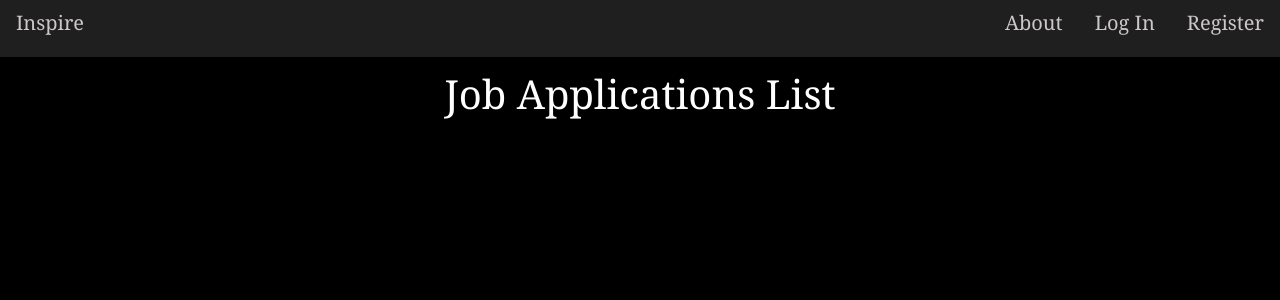
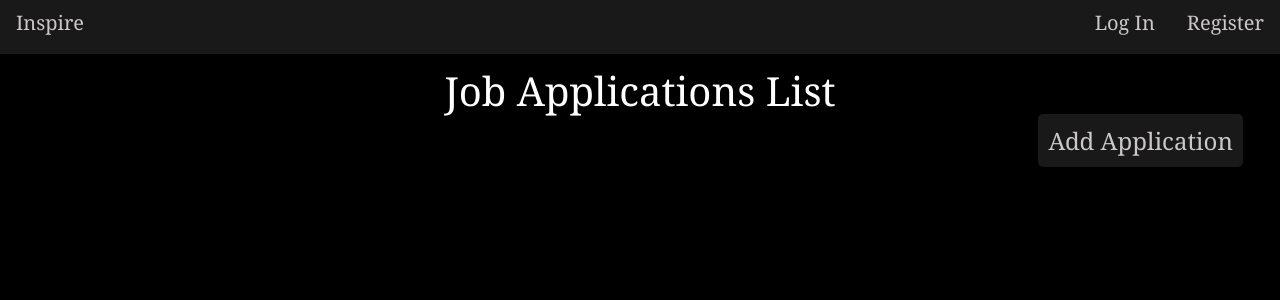
Before and after one commit to binod164/inspire, a Flask app: page / in a window 1280 px wide. Shown: the top 300 px of the page. Run offline with Flask 2, Linux system fonts and the light colour scheme; data that the repository does not hold is empty; parts of the project's set-up code (start-up, migrations or seed data) failed here and were passed over; some web fonts are replaced.

Commit message:
Add link in profile to add new application

```diff
--- a/myapp/static/style.css
+++ b/myapp/static/style.css
@@ -14,16 +14,13 @@ h1{
 text-align: center;
 font-size: 8rem;
 margin-top: 25vh;
-color: rgb(205, 200, 200);
 font-family: 'Square Peg', cursive;
 }
 
 .nav{
-  background-color: rgb(31, 31, 31);
+  background-color: rgb(25, 25, 25);
   display: flex;
   justify-content: space-between;
-  border-bottom-color: rgb(31, 31, 31);
-  border-bottom-style: double;
 }
 
 .nav *{
@@ -117,19 +114,45 @@ p{
 }
 
 h2{
+  font-size: 2rem;
+  text-align: center;
+}
+
+h3{
   font-size: 1.5rem;
   text-align: center;
 }
 
 .btn{
   border-radius: 5px;
-  background-color: rgb(31, 31, 31);
+  background-color: rgb(25, 25, 25);
   color: rgb(205, 200, 200);
+}
+
+.addapplication{
+  display: flex;
+  flex-direction: column;
+  justify-content: center;
+}
+
+.add{
+  align-self: end;
+  margin-right:2%;
+}
+
+.addapp{
+  text-decoration: none;
+  background-color: rgb(25, 25, 25);
+  color: rgb(205, 200, 200);
+  border-radius: 5px;
+  padding: 10px;
+  margin-top: 10px;
 }
 
 @media only screen and (max-width: 600px) {
   h1{
     font-size: 1.5rem;
+    padding: 5px;
   }
 
   h2{
@@ -141,9 +164,8 @@ h2{
     }
 
   .nav *{
-    color: white;
-    text-decoration: none;
     font-size: 1rem;
+    padding: 3px;
   }
 
   form *{
@@ -192,5 +214,10 @@ h2{
     padding: 10px 2px;
   }
 
+  .addapp{
+    border-radius: 5px;
+    font-size: 1rem;
+  }
+
 
 }
--- a/myapp/templates/account.html
+++ b/myapp/templates/account.html
@@ -5,7 +5,7 @@
     {% for datas in data%}
             <div class = "quotes">
                 <h2>"{{datas['q']}}"</h2>
-                <h2> -{{datas['a']}}</h2>
+                <h3> -{{datas['a']}}</h3>
             </div>
     {% endfor %}
 </div>
--- a/myapp/templates/base.html
+++ b/myapp/templates/base.html
@@ -22,21 +22,15 @@
         <div class = "d-flex">
             {% if current_user.is_authenticated %}
             <li class="nav-link">
-                <a href="{{url_for('core.index')}}">Home</a>
+                <a href="{{url_for('users.account')}}">Home</a>
             </li>
             <li class="nav-link">
-                <a href="{{url_for('users.account')}}">Profile</a>
-            </li>
-            <li class="nav-link">
-                <a href="{{url_for('applied_jobs.create_post')}}">Add Appliedjob</a>
+                <a href="{{url_for('core.index')}}">Profile</a>
             </li>
             <li class="nav-link">
                 <a href="{{url_for('users.logout')}}">Log Out</a>
             </li>
             {% else %}
-            <li class="nav-link">
-                <a href="{{url_for('core.info')}}">About</a>
-            </li>
             <li class="nav-link">
                 <a href="{{url_for('users.login')}}">Log In</a>
             </li>
--- a/myapp/templates/index.html
+++ b/myapp/templates/index.html
@@ -1,7 +1,8 @@
 {% extends "base.html" %}
 {% block content %}
-    <div class="jumbotron">
+    <div class="addapplication">
         <h1>Job Applications List</h1>
+        <h3 class = "add"><a class = "addapp" href="{{url_for('applied_jobs.create_post')}}">Add Application</a> </h3>
     </div>
     <div class="row">
         {% for job in applied_jobs.items %}
```
